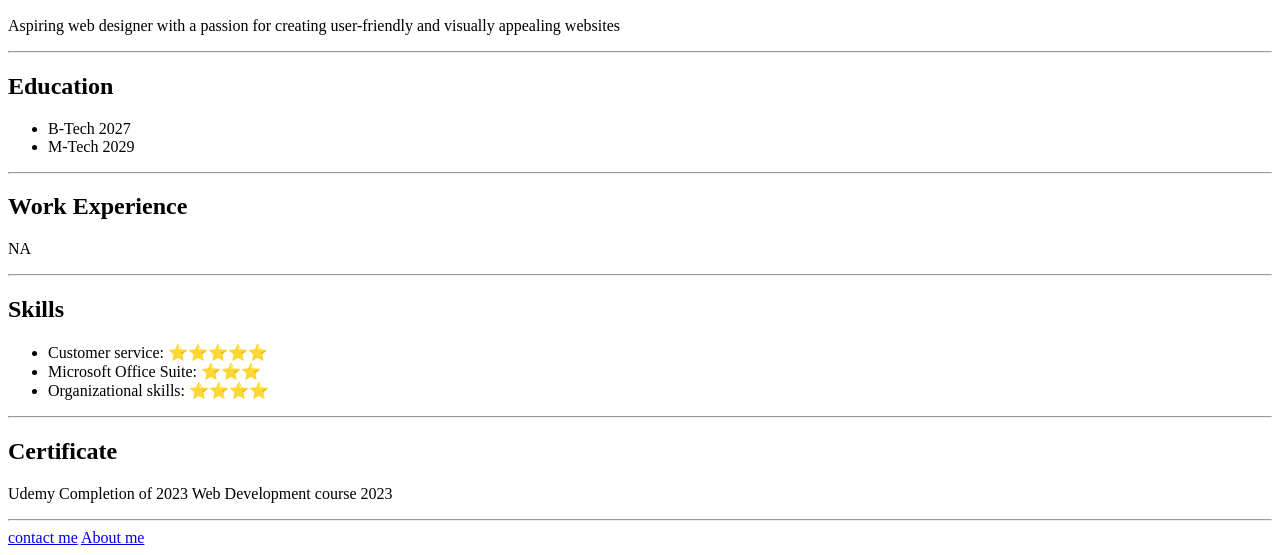
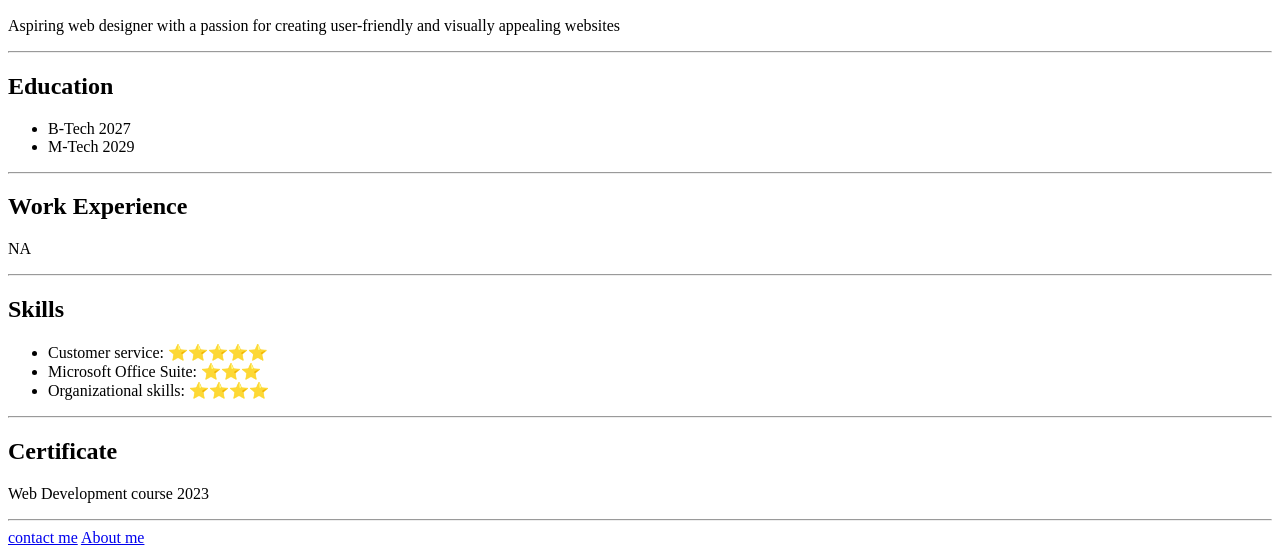
Before and after one commit to Sayandipdey/Sayandip-portfoli, a plain HTML site: page index.html in a window 1280 px wide. Shown: the part 564-1119 px from the top of the page. Drawn offline with Linux system fonts and the light colour scheme.

Commit message:
Update index.html

```diff
--- a/index.html
+++ b/index.html
@@ -27,7 +27,7 @@
         </ul>
         <hr />
         <h2>Certificate</h2>
-        <p>Udemy Completion of 2023 Web Development course 2023</p>
+        <p> Web Development course 2023</p>
         <hr />
         <a href="./contact.html">contact me</a>
         <a href="./About.html"> About me</a>
```
